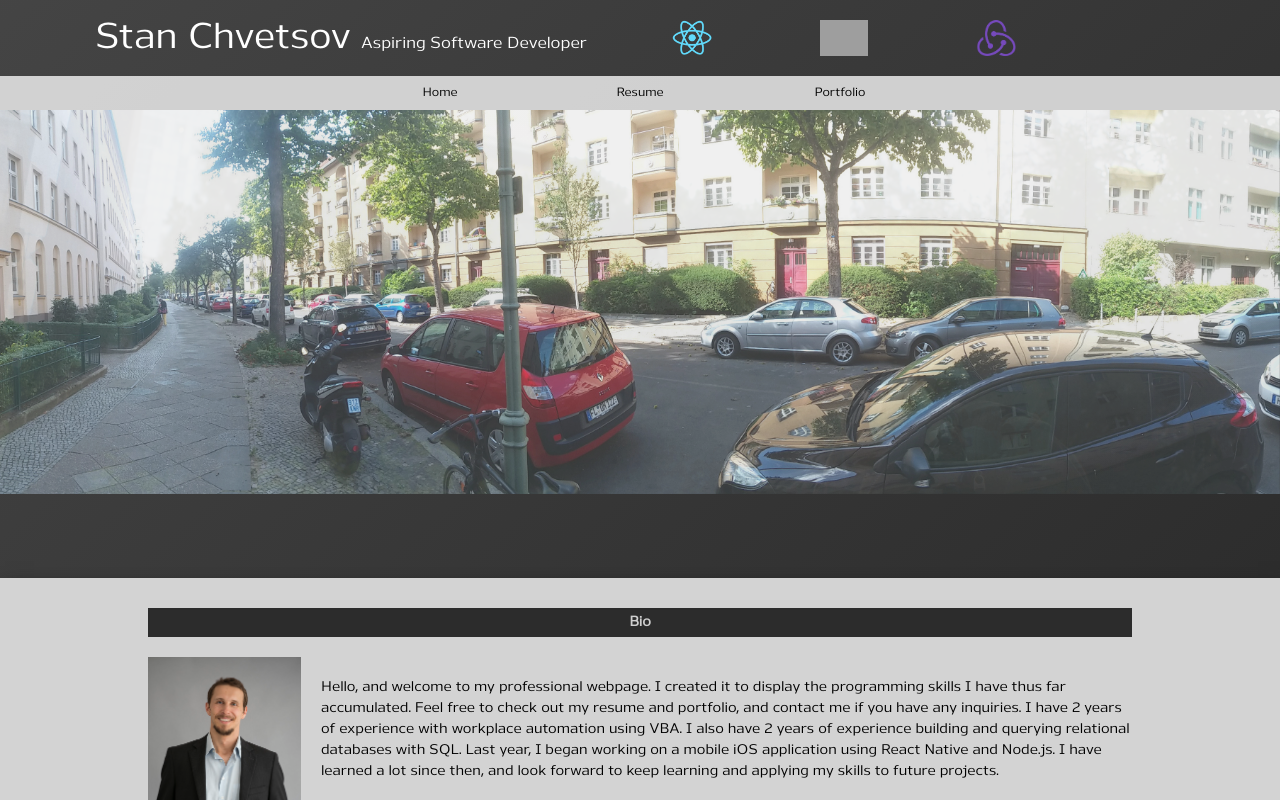
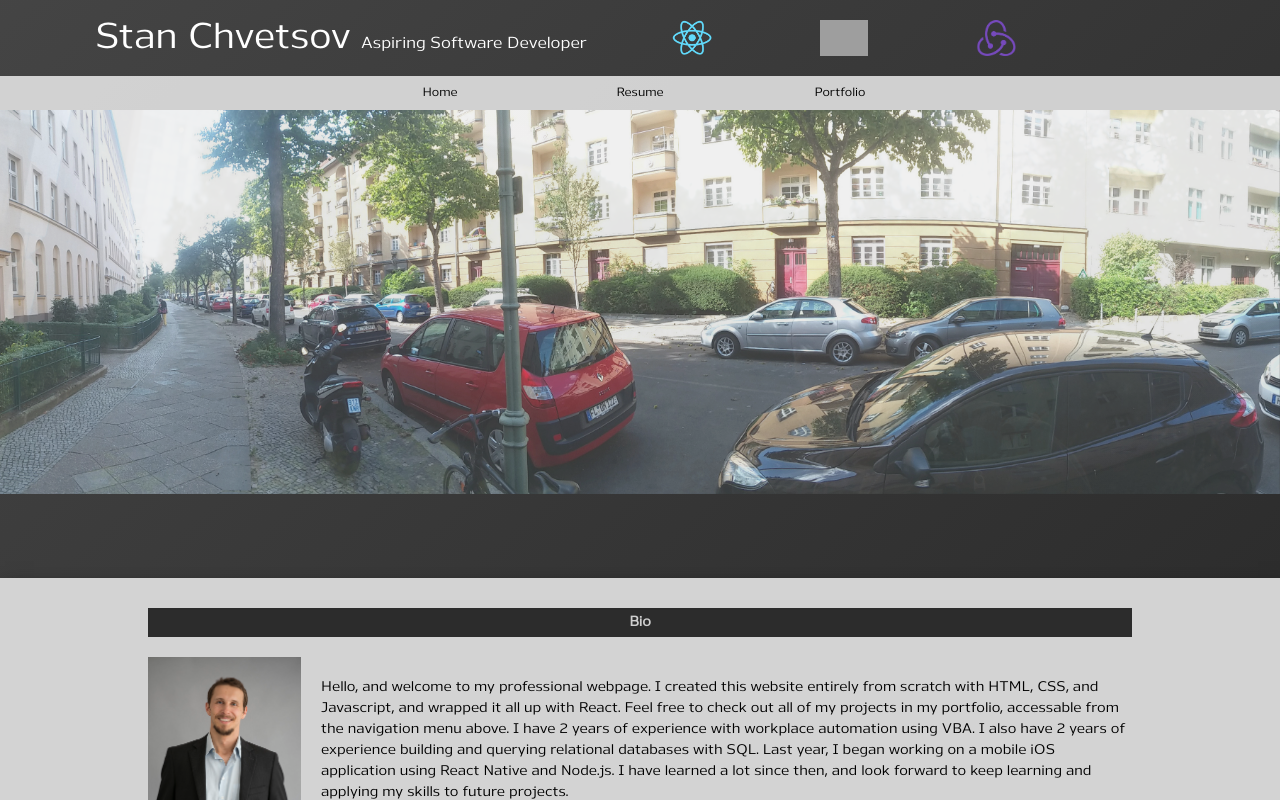
Before and after one commit to schvetsov/PortfolioWebsite, a React (Create React App) app: page / in a window 1280 px wide. Shown: the top 800 px of the page. Built offline with nearby package versions, Linux system fonts and the light colour scheme; grey boxes are pictures that could not be loaded; some icons are missing.

Commit message:
Edit bio

```diff
--- a/src/Pages/Home.js
+++ b/src/Pages/Home.js
@@ -29,10 +29,9 @@ class Home extends Component {
           <div className="">
             <img ALIGN="left" id="headshot" style={{paddingLeft: "20px", paddingRight:"20px"}} src={headshot}/>
             <div className="bio3">
-              Hello, and welcome to my professional webpage. I created it to display the programming skills I have
-              thus far accumulated. Feel free to check out my resume and portfolio, and contact me if you have
-              any inquiries.
-              I have 2 years of experience with workplace automation using VBA.
+              Hello, and welcome to my professional webpage. I created this website entirely from scratch with HTML, CSS, and Javascript,
+              and wrapped it all up with React. Feel free to check out all of my projects in my portfolio, accessable from the navigation menu
+              above. I have 2 years of experience with workplace automation using VBA.
               I also have 2 years of experience building and querying relational databases with SQL. Last year,
               I began working on a mobile iOS application using React Native and Node.js. I have learned a lot
               since then, and look forward to keep learning and applying my skills to future projects.
```
